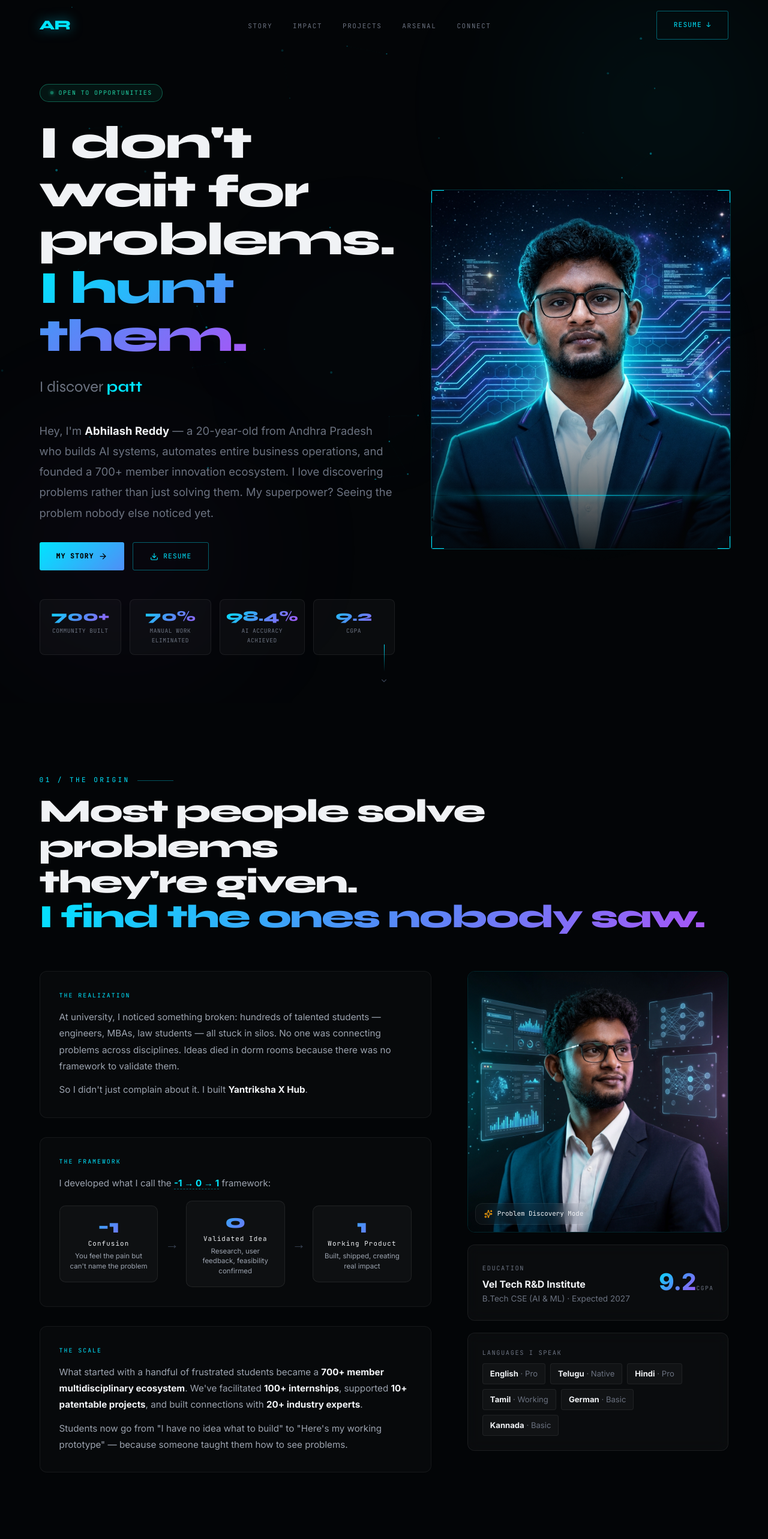
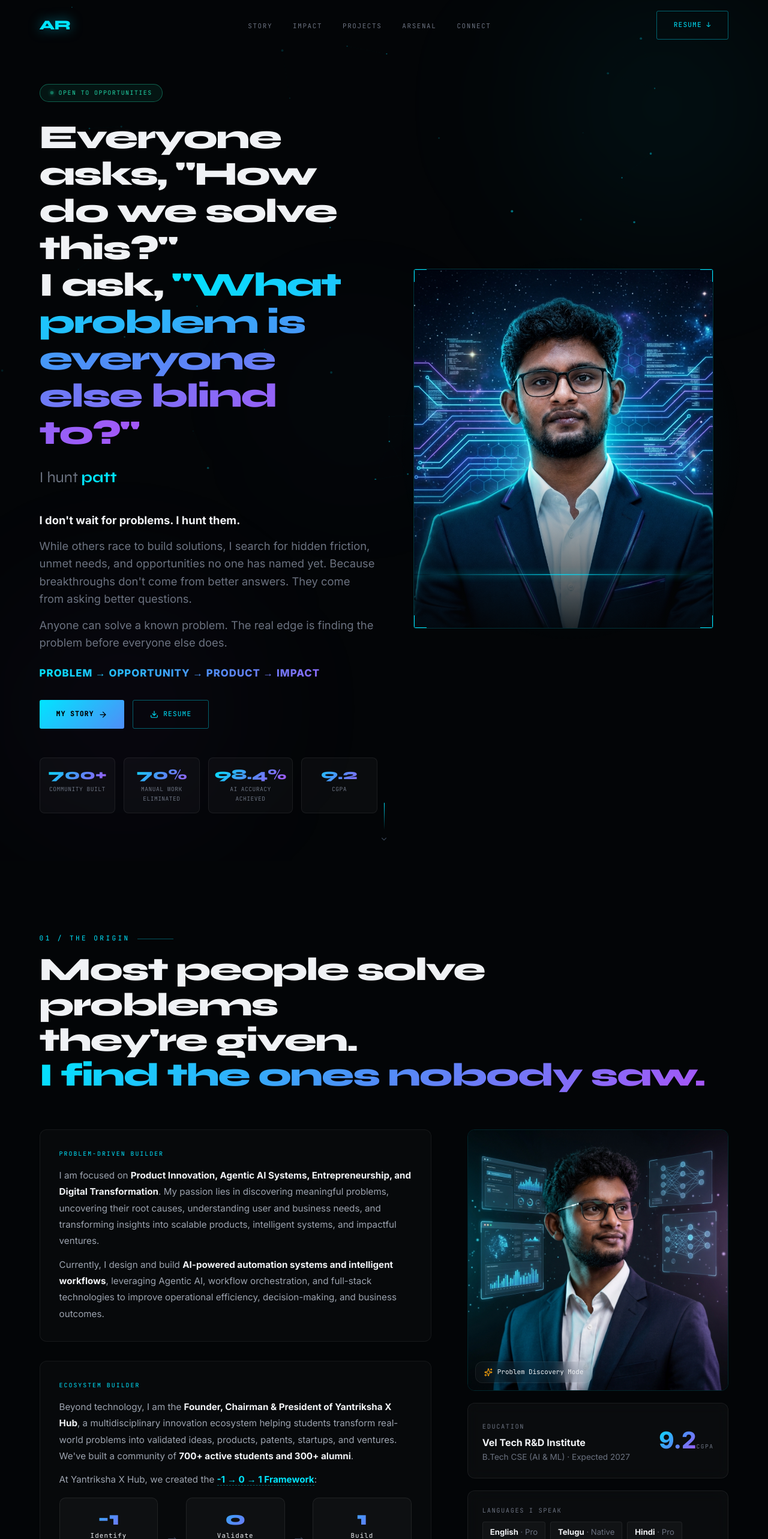
Before and after one commit to Abhilashreddysannareddy/portfolio, a React (Vite) app: page / in a window 1280 px wide. Shown: the top 2566 px of the page at 60% size. Built offline with nearby package versions, Linux system fonts and the light colour scheme.

Commit message:
Fix text alignment and spacing in Hero section

```diff
--- a/src/App.jsx
+++ b/src/App.jsx
@@ -151,20 +151,21 @@ export default function App() {
               <span className="badge__dot"/>Open to Opportunities
             </motion.div>
 
-            <motion.h1 className="hero__name" initial={{opacity:0,y:40}} animate={{opacity:1,y:0}} transition={{delay:.4,duration:.9}}>
-              I don't wait for problems.<br/>
-              <span className="grad">I hunt them.</span>
+            <motion.h1 className="hero__name" initial={{opacity:0,y:40}} animate={{opacity:1,y:0}} transition={{delay:.4,duration:.9}} style={{fontSize: 'clamp(2rem, 5vw, 3.5rem)', lineHeight: '1.1'}}>
+              Everyone asks, "How do we solve this?"<br/>
+              I ask, <span className="grad">"What problem is everyone else blind to?"</span>
             </motion.h1>
 
             <motion.p className="hero__typing" initial={{opacity:0}} animate={{opacity:1}} transition={{delay:.7}}>
-              I discover <span className="typed-word">{typed}<span className="cursor">|</span></span>
+              I hunt <span className="typed-word">{typed}<span className="cursor">|</span></span>
             </motion.p>
 
-            <motion.p className="hero__sub" initial={{opacity:0}} animate={{opacity:1}} transition={{delay:.85}}>
-              Hey, I'm <strong>Abhilash Reddy</strong> — a 20-year-old from Andhra Pradesh
-              who builds AI systems, automates entire business operations, and founded a 700+ member
-              innovation ecosystem. I love discovering problems rather than just solving them. My superpower? Seeing the problem nobody else noticed yet.
-            </motion.p>
+            <motion.div className="hero__sub" initial={{opacity:0}} animate={{opacity:1}} transition={{delay:.85}} style={{display: 'flex', flexDirection: 'column', gap: '14px', lineHeight: '1.6'}}>
+              <p><strong>I don't wait for problems. I hunt them.</strong></p>
+              <p>While others race to build solutions, I search for hidden friction, unmet needs, and opportunities no one has named yet. Because breakthroughs don't come from better answers. They come from asking better questions.</p>
+              <p>Anyone can solve a known problem. The real edge is finding the problem before everyone else does.</p>
+              <span className="grad" style={{fontFamily:'var(--syne)', fontWeight:800, letterSpacing:'1px', display:'block', marginTop:'8px', fontSize:'1.05rem'}}>PROBLEM → OPPORTUNITY → PRODUCT → IMPACT</span>
+            </motion.div>
 
             <motion.div className="hero__cta" initial={{opacity:0,y:20}} animate={{opacity:1,y:0}} transition={{delay:1}}>
               <a href="#story" className="btn btn-fill">My Story <ArrowRight size={15}/></a>
@@ -202,27 +203,28 @@ export default function App() {
           {/* Left — narrative text blocks */}
           <div className="story-narrative">
             <motion.div className="nblock" {...fade(.1)}>
-              <span className="nblock-tag">THE REALIZATION</span>
-              <p>At university, I noticed something broken: hundreds of talented students — engineers, MBAs, law students — all stuck in silos. No one was connecting problems across disciplines. Ideas died in dorm rooms because there was no framework to validate them.</p>
-              <p>So I didn't just complain about it. I built <strong>Yantriksha X Hub</strong>.</p>
+              <span className="nblock-tag">PROBLEM-DRIVEN BUILDER</span>
+              <p>I am focused on <strong>Product Innovation, Agentic AI Systems, Entrepreneurship, and Digital Transformation</strong>. My passion lies in discovering meaningful problems, uncovering their root causes, understanding user and business needs, and transforming insights into scalable products, intelligent systems, and impactful ventures.</p>
+              <p>Currently, I design and build <strong>AI-powered automation systems and intelligent workflows</strong>, leveraging Agentic AI, workflow orchestration, and full-stack technologies to improve operational efficiency, decision-making, and business outcomes.</p>
             </motion.div>
 
             <motion.div className="nblock" {...fade(.2)}>
-              <span className="nblock-tag">THE FRAMEWORK</span>
-              <p>I developed what I call the <span className="highlight">-1 → 0 → 1</span> framework:</p>
+              <span className="nblock-tag">ECOSYSTEM BUILDER</span>
+              <p>Beyond technology, I am the <strong>Founder, Chairman & President of Yantriksha X Hub</strong>, a multidisciplinary innovation ecosystem helping students transform real-world problems into validated ideas, products, patents, startups, and ventures. We've built a community of <strong>700+ active students and 300+ alumni</strong>.</p>
+              <p>At Yantriksha X Hub, we created the <span className="highlight">-1 → 0 → 1 Framework</span>:</p>
               <div className="framework-visual">
-                <div className="fw-step"><span className="fw-num grad">-1</span><span className="fw-label">Confusion</span><p className="dim">You feel the pain but can't name the problem</p></div>
+                <div className="fw-step"><span className="fw-num grad">-1</span><span className="fw-label">Identify</span><p className="dim">Deeply understand problems.</p></div>
                 <div className="fw-arrow">→</div>
-                <div className="fw-step"><span className="fw-num grad">0</span><span className="fw-label">Validated Idea</span><p className="dim">Research, user feedback, feasibility confirmed</p></div>
+                <div className="fw-step"><span className="fw-num grad">0</span><span className="fw-label">Validate</span><p className="dim">Validate opportunities & assumptions.</p></div>
                 <div className="fw-arrow">→</div>
-                <div className="fw-step"><span className="fw-num grad">1</span><span className="fw-label">Working Product</span><p className="dim">Built, shipped, creating real impact</p></div>
+                <div className="fw-step"><span className="fw-num grad">1</span><span className="fw-label">Build</span><p className="dim">Build products, ventures & impact.</p></div>
               </div>
             </motion.div>
 
             <motion.div className="nblock" {...fade(.3)}>
-              <span className="nblock-tag">THE SCALE</span>
-              <p>What started with a handful of frustrated students became a <strong>700+ member multidisciplinary ecosystem</strong>. We've facilitated <strong>100+ internships</strong>, supported <strong>10+ patentable projects</strong>, and built connections with <strong>20+ industry experts</strong>.</p>
-              <p>Students now go from "I have no idea what to build" to "Here's my working prototype" — because someone taught them how to see problems.</p>
+              <span className="nblock-tag">LEADERSHIP & VISION</span>
+              <p>I also serve as <strong>Show Director of Just Between Us (JBU)</strong>, a student-led town hall platform connecting students with leaders and changemakers.</p>
+              <p style={{marginTop: '16px', fontSize: '1.1rem', fontWeight: 600, color: 'var(--text-bright)'}}>I believe the future belongs not only to those who build great solutions—but to those who discover the right problems first.</p>
             </motion.div>
           </div>
 
@@ -317,7 +319,8 @@ export default function App() {
               ['🥈','Runner-Up','Project Idea Contest'],
               ['🎯','Organizer','VISAI 2026 — 720+ students, 44 institutions, 14 industry partners'],
               ['⚡','Organizer','L&T Techgium Hackathon Preliminary Rounds'],
-              ['📋','Evaluator','Innovation Marathon — 300+ student submissions reviewed']].map(([icon,badge,text],i)=>(
+              ['📋','Evaluator','Innovation Marathon — 300+ student submissions reviewed'],
+              ['🤝','Volunteer','SDIP 4.0 by EDII Tamil Nadu Govt']].map(([icon,badge,text],i)=>(
               <motion.div key={i} className="achieve-item" initial={{opacity:0,x:-10}} whileInView={{opacity:1,x:0}} viewport={{once:true}} transition={{delay:.05*i}}>
                 <span className="achieve-icon">{icon}</span>
                 <div><span className="achieve-badge">{badge}</span><p className="dim" style={{fontSize:'.82rem',marginTop:3}}>{text}</p></div>
@@ -390,7 +393,7 @@ export default function App() {
           <div className="contact-links">
             {[[<Mail size={18}/>,'Email','sannareddyabhilashreddy@gmail.com','mailto:sannareddyabhilashreddy@gmail.com'],
               [<Phone size={18}/>,'Phone','+91 7032026509','tel:+917032026509'],
-              ['🔗','LinkedIn','Connect with me','https://linkedin.com'],
+              ['🔗','LinkedIn','Connect with me','https://www.linkedin.com/in/abhilash-reddy-sannareddy-546005320'],
               ['💻','GitHub','See my code','https://github.com']].map(([icon,label,val,href],i)=>(
               <motion.a key={label} href={href} target="_blank" rel="noopener noreferrer" className="clink card" {...fade(.08+i*.06)} whileHover={{x:6}}>
                 <span className="clink-icon">{icon}</span>
```
